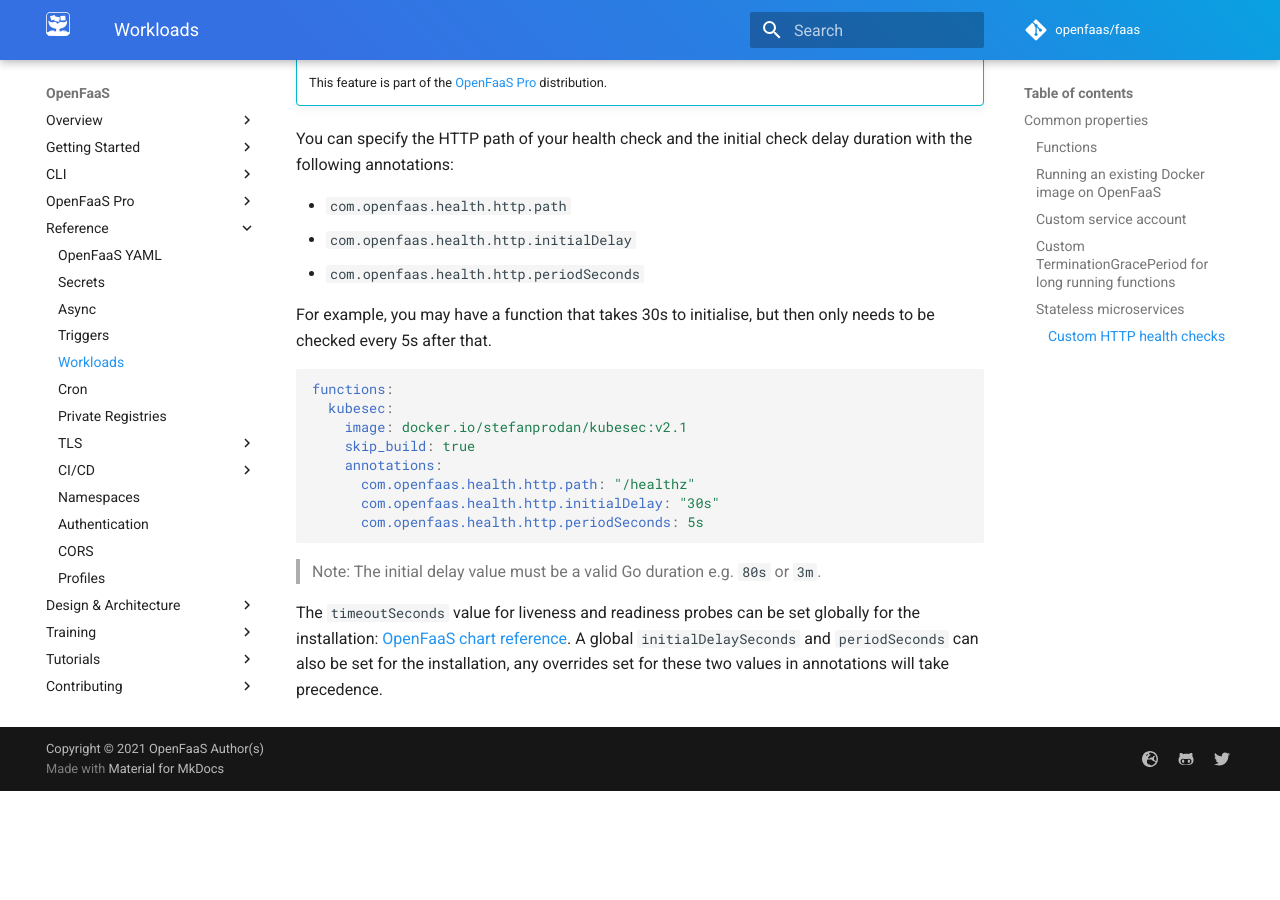
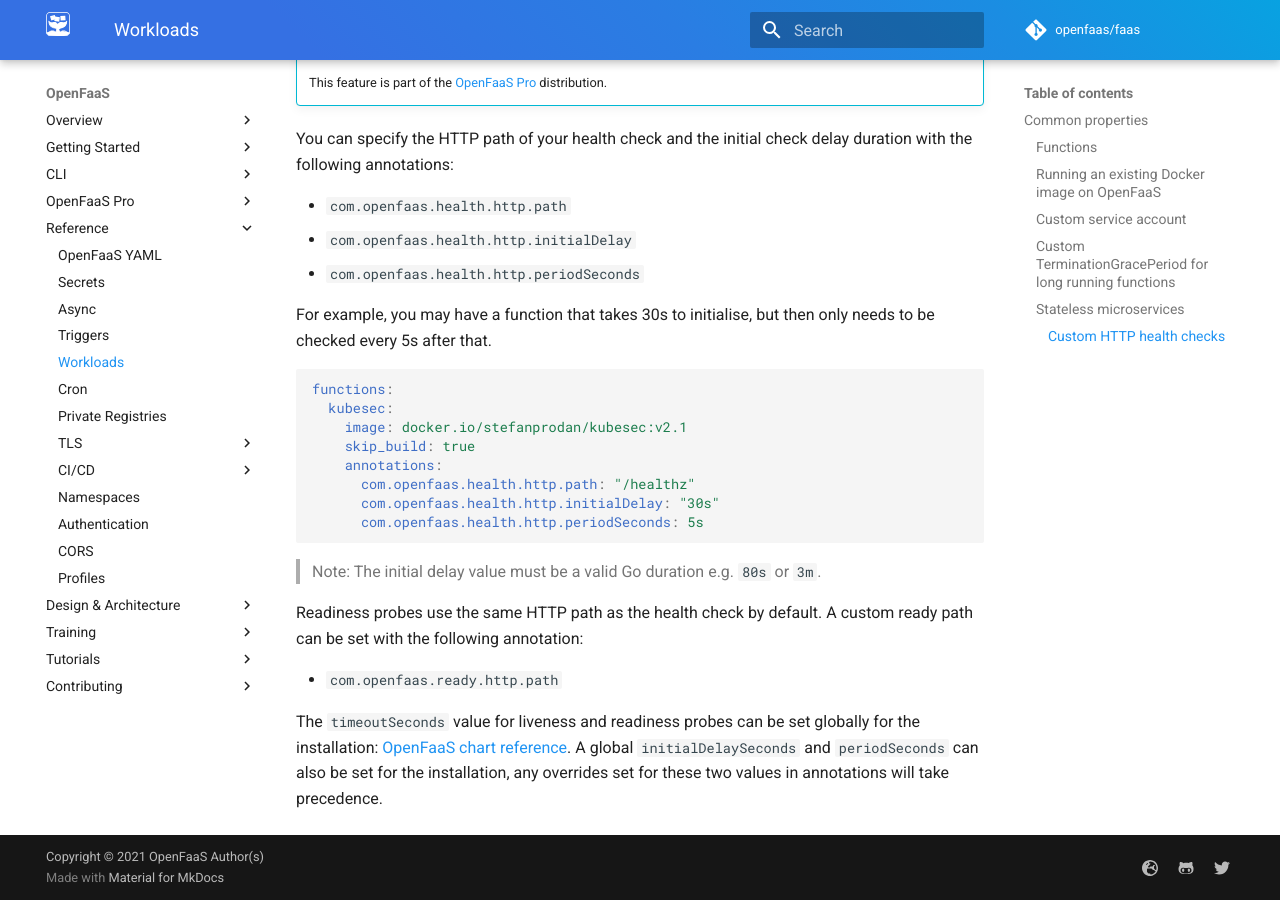
Before and after one commit to openfaas/docs, an MkDocs documentation site: the page built from docs/reference/workloads.md, in a window 1280 px wide and 900 px high, scrolled down 4508 px. Built offline with MkDocs 1.6.1 and Material for MkDocs 9.7.7, drawn with Linux system fonts in a browser that asks for light colours; comment, search, counter and statistics services are not loaded; before the commit the page ends 5299 px from its top, so only the background shows below that.

Commit message:
Document readiness path annotation
Signed-off-by: Han Verstraete (OpenFaaS Ltd) <han@openfaas.com>

```diff
--- a/docs/reference/workloads.md
+++ b/docs/reference/workloads.md
@@ -205,4 +205,8 @@ functions:
 
 > Note: The initial delay value must be a valid Go duration e.g. `80s` or `3m`.
 
+Readiness probes use the same HTTP path as the health check by default. A custom ready path can be set with the following annotation:
+
+* `com.openfaas.ready.http.path`
+
 The `timeoutSeconds` value for liveness and readiness probes can be set globally for the installation: [OpenFaaS chart reference](https://github.com/openfaas/faas-netes/tree/master/chart/openfaas#faas-netes--operator). A global `initialDelaySeconds` and `periodSeconds` can also be set for the installation, any overrides set for these two values in annotations will take precedence.
```
